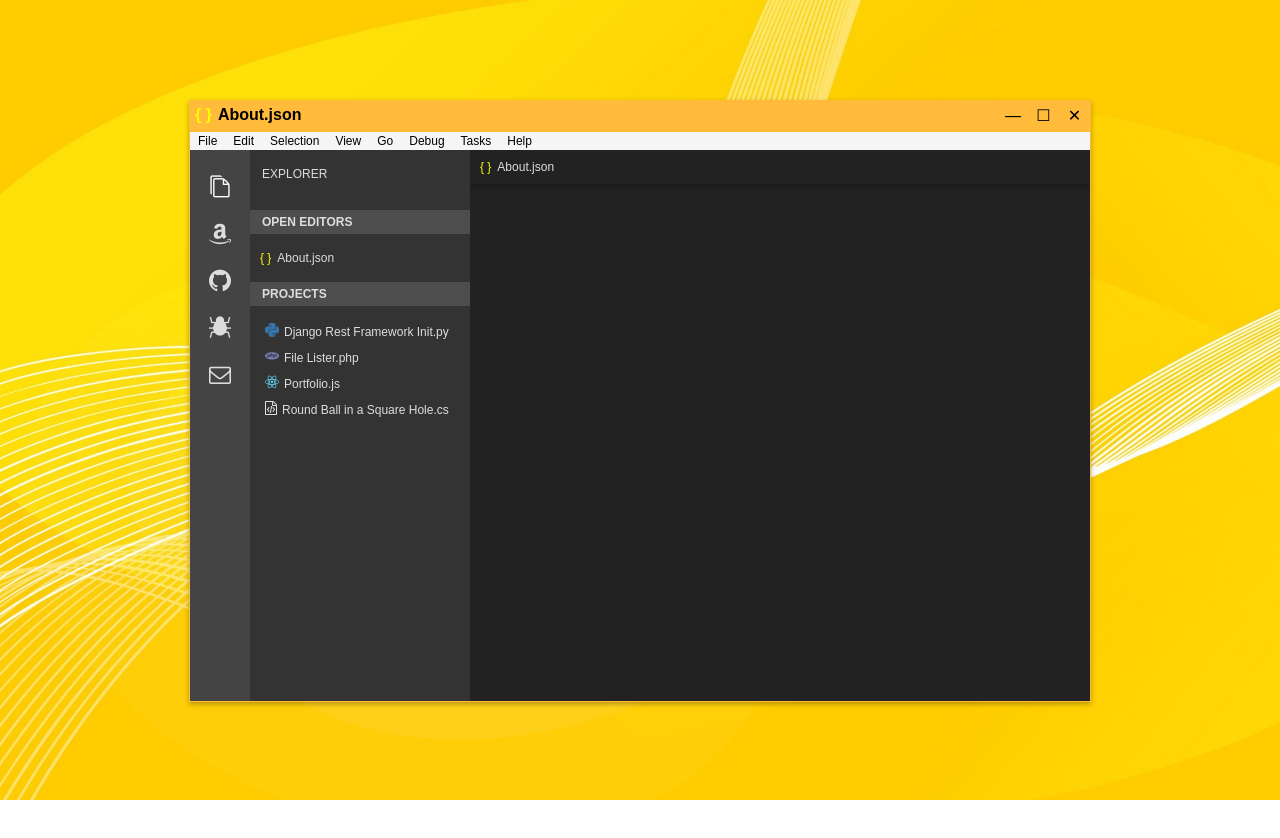
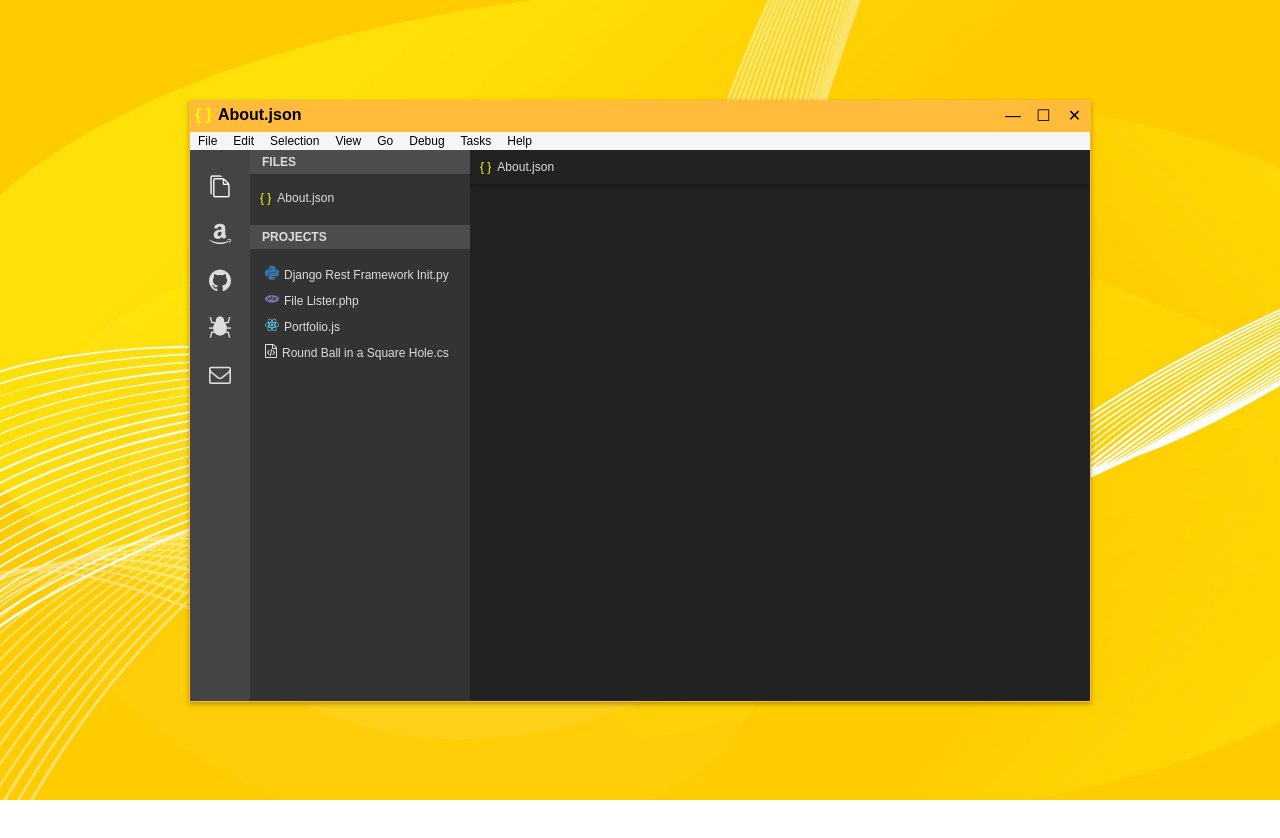
Before and after one commit to rdayton/react-portfolio, a React (Create React App) app: page / in a window 1280 px wide. Shown: the top 838 px of the page. Built offline with nearby package versions, Linux system fonts and the light colour scheme.

Commit message:
EXPLORER area removed from sidebar and css adjusted

```diff
--- a/src/Sidebar.css
+++ b/src/Sidebar.css
@@ -26,6 +26,7 @@
 .box-heading {
     background:#4d4d4d;
     font-weight: bold;
+    margin-top:0;
 }
 
 .column-box p {
@@ -52,7 +53,7 @@
 .sidebar ul {
     height:100%;
     list-style: none;
-    margin:0;
+    margin:0 0 15px 0;
     padding:0;
 }
 
--- a/src/Sidebar.js
+++ b/src/Sidebar.js
@@ -16,11 +16,8 @@ class Sidebar extends Component {
                     </ul>
                 </div>
                 <div className="details-wrap">
-                    <div className="column-box">
-                        <p>EXPLORER</p>
-                    </div>
                     <div className="column-box open-files">
-                        <p className="box-heading">OPEN EDITORS</p>
+                        <p className="box-heading">FILES</p>
                         <ul><li onClick={(event) => this.props.changeView( event.currentTarget.innerHTML, "about")}><span className="json">{"{ }"}</span>About.json</li></ul>
                     </div>
                     <div className="column-box open-files">
```
